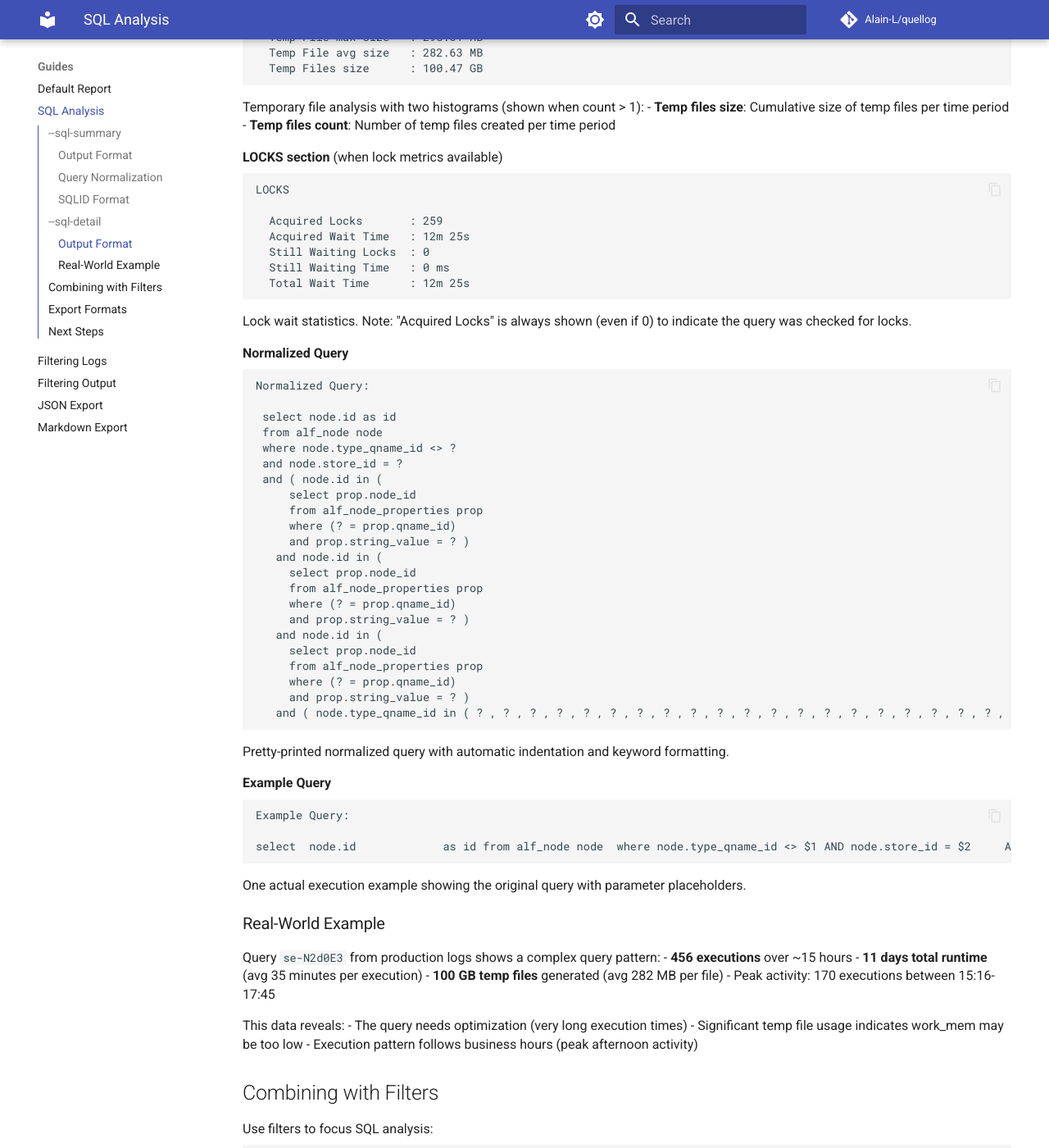
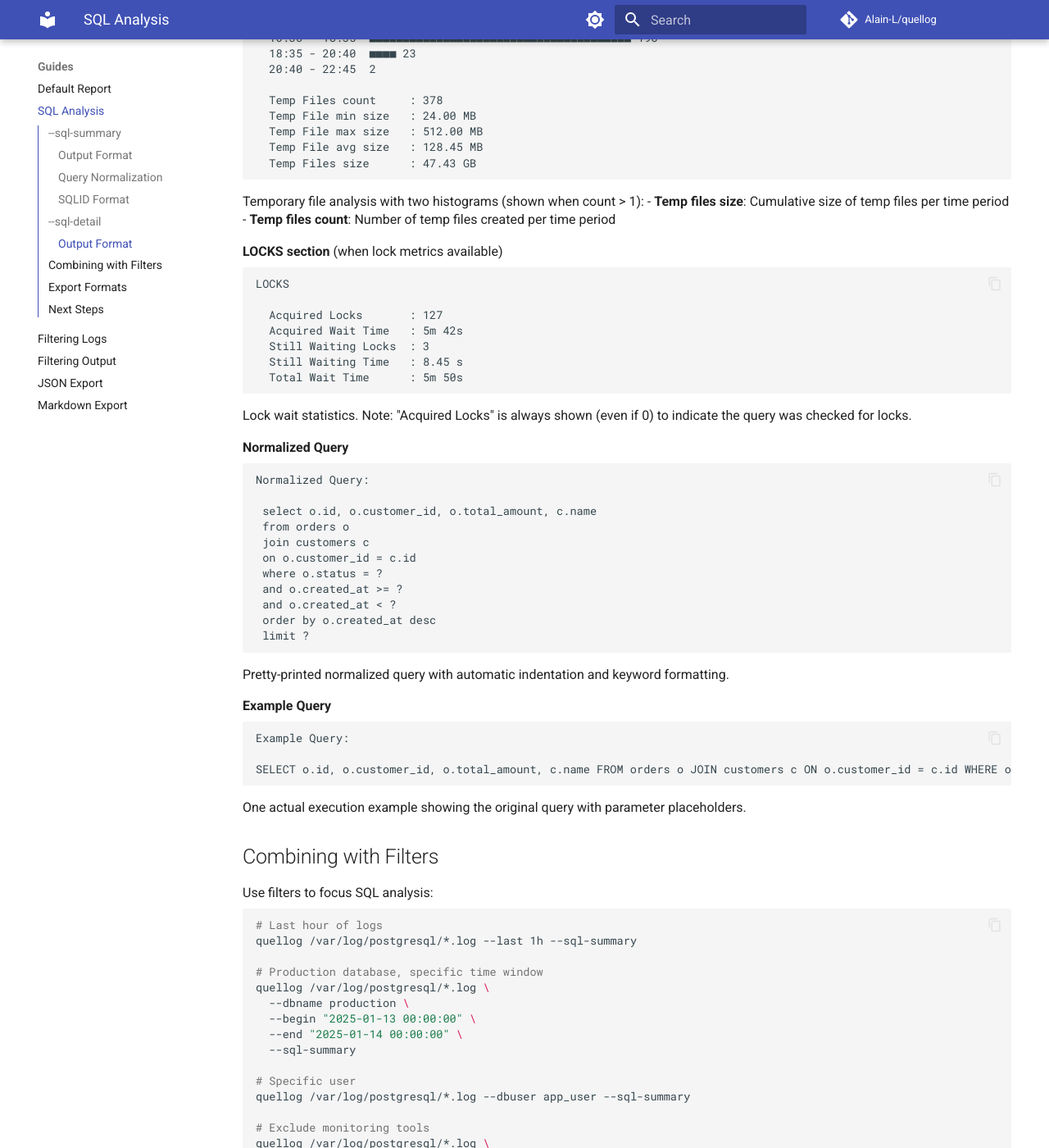
Before and after one commit to Alain-L/quellog, an MkDocs documentation site: the page built from docs/sql-reports.md, in a window 1280 px wide and 1400 px high, scrolled down 4798 px. Shown: the whole window at 82% size. Built offline with MkDocs 1.6.1 and Material for MkDocs 9.7.7, drawn with Linux system fonts in a browser that asks for light colours; comment, search, counter and statistics services are not loaded; some of the changed text lies outside the part shown.

Commit message:
docs: correct examples - use bzcat, make generic, remove real-world section
- Change compressed archive example from zcat to bzcat (gzip handled natively)
- Replace se-N2d0E3 specific examples with generic se-a1b2c3
- Show queries distributed across all duration buckets (not just >= 10s)
- Use more realistic metrics (1h total vs 11 days)
- Remove Real-World Example section analyzing specific query

````diff
--- a/docs/sql-reports.md
+++ b/docs/sql-reports.md
@@ -80,9 +80,9 @@
 Most time consuming queries:
 SQLID      Query                                          Executed           Max           Avg         Total
 ------------------------------------------------------------------------------------------------------------
-se-a1b2c3  select * from orders o join customer...              23        2.34 s      987 ms        22.71 s
-se-x4y5z6  select id, name, email from users wh...             456       456 ms       45 ms        20.52 s
-se-m7n8o9  select count(*) from events where us...             178        1.98 s      112 ms        19.94 s
+se-a1b2c3  select * from orders o join customer...              23        2.34 s        987 ms       22.71 s
+se-x4y5z6  select id, name, email from users wh...             456        456 ms         45 ms       20.52 s
+se-m7n8o9  select count(*) from events where us...             178        1.98 s        112 ms       19.94 s
 ```
 
 Top queries by total cumulative time. **Executed**: number of times run. **Max**: slowest execution. **Avg**: average duration. **Total**: sum of all executions.
@@ -94,9 +94,9 @@
 
 SQLID      Query                                                                         Count    Total Size
 ------------------------------------------------------------------------------------------------------------
-se-N2d0E3  select node.id as id from alf_node node where node.type_qname_id <> ?...       364     100.47 GB
-se-y1z2a3  select * from large_table order by created_at desc...                           12       1.23 GB
-se-b4c5d6  with recursive categories as ( select id, parent_id from...                      8     456.78 MB
+se-N2d0E3  select node.id as id from alf_node node where node.type_qname_id <> ?...        364     100.47 GB
+se-y1z2a3  select * from large_table order by created_at desc...                            12       1.23 GB
+se-b4c5d6  with recursive categories as ( select id, parent_id from...                       8     456.78 MB
 ```
 
 Queries that created temporary files, sorted by total tempfile size. **Count**: number of tempfile creations. **Total Size**: cumulative size of all tempfiles created by this query.
@@ -116,23 +116,25 @@
 Locks still waiting by query:
 SQLID      Query                                                     Locks         Avg Wait       Total Wait
 ------------------------------------------------------------------------------------------------------------
-se-q1r2s3  select * from products where category_id = ? for...         3           1.05 s           3.15 s
-up-t4u5v6  update users set last_login = now() where id = ?...         2          825 ms           1.65 s
+se-q1r2s3  select * from products where category_id = ? for...         3           1.05 s             3.15 s
+up-t4u5v6  update users set last_login = now() where id = ?...         2           825 ms             1.65 s
 
 Most frequent waiting queries:
 SQLID      Query                                                     Locks         Avg Wait       Total Wait
 ------------------------------------------------------------------------------------------------------------
-up-bG8qBk  update alf_node set version = ? , transaction_id...        259           2.88 s          12m 25s
-in-79Lxjd  insert into alf_content_url (id, content_url, co...        130           2.97 s           6m 26s
-up-Yd6ZIK  update act_ru_task set rev_ = ?, name_ = ?, pare...         19           5.68 s           1m 47s
+up-bG8qBk  update alf_node set version = ? , transaction_id...        259           2.88 s           12m 25s
+in-79Lxjd  insert into alf_content_url (id, content_url, co...        130           2.97 s            6m 26s
+up-Yd6ZIK  update act_ru_task set rev_ = ?, name_ = ?, pare...         19           5.68 s            1m 47s
 ```
 
 Three tables showing queries involved in lock waits:
+
 - **Acquired locks by query**: Locks that were eventually granted (sorted by total wait time)
 - **Locks still waiting by query**: Locks not granted when logs ended (sorted by total wait time)
 - **Most frequent waiting queries**: All queries that waited, sorted by lock count
 
 **Fields**:
+
 - **Locks**: Number of lock wait events
 - **Avg Wait**: Average time spent waiting for locks
 - **Total Wait**: Sum of all lock wait times for this query
@@ -147,7 +149,7 @@
 SELECT * FROM users WHERE id = 42
 
 -- Normalized as
-SELECT * FROM users WHERE id = ?
+select * from users where id = ?
 ```
 
 ### SQLID Format
@@ -178,18 +180,18 @@
 ```
 SQL DETAILS
 
-  Query count | ■ = 5
+  Query count | ■ = 8
 
-  07:50 - 10:19  ■■■■■■■■■■ 54
-  10:19 - 12:48  ■■■■■■■■■■■■■■■■■■ 94
-  12:48 - 15:16  ■■■■■■■■■■■■■■■ 79
-  15:16 - 17:45  ■■■■■■■■■■■■■■■■■■■■■■■■■■■■■■■■■■ 170
-  17:45 - 20:14  ■■■■■■■■■■■ 56
-  20:14 - 22:42  3
+  09:00 - 11:00  ■■■■■■■■ 42
+  11:00 - 13:00  ■■■■■■■■■■■■■■■■ 78
+  13:00 - 15:00  ■■■■■■■■■■■■■■ 67
+  15:00 - 17:00  ■■■■■■■■■■■■■■■■■■■■■■■ 112
+  17:00 - 19:00  ■■■■■■■ 34
+  19:00 - 21:00  5
 
-  Id                   : se-N2d0E3
+  Id                   : se-a1b2c3
   Query Type           : select
-  Count                : 456
+  Count                : 338
 ```
 
 Basic query information with execution count histogram (shown when count > 1).
@@ -199,28 +201,28 @@
 ```
 TIME
 
-  Cumulative time | ■ = 183 m
+  Cumulative time | ■ = 45 s
 
-  07:50 - 10:19  ■■■■■■■■■ 1772 m
-  10:19 - 12:48  ■■■■■■■■■■■■■■■■ 3059 m
-  12:48 - 15:16  ■■■■■■■■■■■■ 2227 m
-  15:16 - 17:45  ■■■■■■■■■■■■■■■■■■■■■■■■■■■■■■■■■■■■■■■ 7314 m
-  17:45 - 20:14  ■■■■■■■■ 1562 m
-  20:14 - 22:42  71 m
+  09:00 - 11:00  ■■■■■■■■ 378 s
+  11:00 - 13:00  ■■■■■■■■■■■■■■■■ 756 s
+  13:00 - 15:00  ■■■■■■■■■■■■ 589 s
+  15:00 - 17:00  ■■■■■■■■■■■■■■■■■■■■■■■■■■■■■■■■■■■■■■■ 1834 s
+  17:00 - 19:00  ■■■■■■ 312 s
+  19:00 - 21:00  23 s
 
-  Query duration distribution | ■ = 12 queries
+  Query duration distribution | ■ = 15 queries
 
-  < 1 ms          -
-  < 10 ms         -
-  < 100 ms        -
-  < 1 s           -
-  < 10 s          -
-  >= 10 s        ■■■■■■■■■■■■■■■■■■■■■■■■■■■■■■■■■■■■■■ 456 queries
+  < 1 ms         ■■ 28 queries
+  < 10 ms        ■■■■■■ 87 queries
+  < 100 ms       ■■■■■■■■■■ 145 queries
+  < 1 s          ■■■■■■■ 98 queries
+  < 10 s         ■■■■■ 67 queries
+  >= 10 s        ■ 13 queries
 
-  Total Duration       : 11d 2h 42m
-  Min Duration         : 2m 00s
-  Median Duration      : 35m 05s
-  Max Duration         : 1h 12m 50s
+  Total Duration       : 1h 05m 32s
+  Min Duration         : 1 ms
+  Median Duration      : 234 ms
+  Max Duration         : 15.23 s
 ```
 
 Execution time analysis with two histograms (shown when count > 1):
@@ -232,29 +234,29 @@
 ```
 TEMP FILES
 
-  Temp files size | ■ = 1 GB
+  Temp files size | ■ = 250 MB
 
-  08:09 - 10:27  ■■■■■■■■■■■ 11 GB
-  10:27 - 12:44  ■■■■■■■■■■■■■■■■■■■■■■■ 23 GB
-  12:44 - 15:01  ■■■■■■■■■■■■■ 13 GB
-  15:01 - 17:19  ■■■■■■■■■■■■■■■■■■■■■■■■■■■■■■■ 31 GB
-  17:19 - 19:36  ■■■■■■■■■■■■■■■■■■■■■■■■ 24 GB
-  19:36 - 21:53  ■ 1 GB
+  10:15 - 12:20  ■■■■■■■■ 2.1 GB
+  12:20 - 14:25  ■■■■■■■■■■■■■■■■ 4.3 GB
+  14:25 - 16:30  ■■■■■■■■■■ 2.8 GB
+  16:30 - 18:35  ■■■■■■■■■■■■■■■■■■■■■■■■■■■■■■■ 8.2 GB
+  18:35 - 20:40  ■■■■■ 1.5 GB
+  20:40 - 22:45  97 MB
 
-  Temp files count | ■ = 3
+  Temp files count | ■ = 5
 
-  08:09 - 10:27  ■■■■■■■■■■■■ 38
-  10:27 - 12:44  ■■■■■■■■■■■■■■■■■■■■■■■■■■■■■■ 91
-  12:44 - 15:01  ■■■■■■■■■■■■■■ 44
-  15:01 - 17:19  ■■■■■■■■■■■■■■■■■■■■■■■■■■■■■■■■■■■ 107
-  17:19 - 19:36  ■■■■■■■■■■■■■■■■■■■■■■■■■■■ 81
-  19:36 - 21:53  ■ 3
+  10:15 - 12:20  ■■■■■■■ 38
+  12:20 - 14:25  ■■■■■■■■■■■■■■ 72
+  14:25 - 16:30  ■■■■■■■■■ 45
+  16:30 - 18:35  ■■■■■■■■■■■■■■■■■■■■■■■■■■■■■■■■■■■■■■■ 198
+  18:35 - 20:40  ■■■■ 23
+  20:40 - 22:45  2
 
-  Temp Files count     : 364
-  Temp File min size   : 77.08 MB
-  Temp File max size   : 295.61 MB
-  Temp File avg size   : 282.63 MB
-  Temp Files size      : 100.47 GB
+  Temp Files count     : 378
+  Temp File min size   : 24.00 MB
+  Temp File max size   : 512.00 MB
+  Temp File avg size   : 128.45 MB
+  Temp Files size      : 47.43 GB
 ```
 
 Temporary file analysis with two histograms (shown when count > 1):
@@ -266,11 +268,11 @@
 ```
 LOCKS
 
-  Acquired Locks       : 259
-  Acquired Wait Time   : 12m 25s
-  Still Waiting Locks  : 0
-  Still Waiting Time   : 0 ms
-  Total Wait Time      : 12m 25s
+  Acquired Locks       : 127
+  Acquired Wait Time   : 5m 42s
+  Still Waiting Locks  : 3
+  Still Waiting Time   : 8.45 s
+  Total Wait Time      : 5m 50s
 ```
 
 Lock wait statistics. Note: "Acquired Locks" is always shown (even if 0) to indicate the query was checked for locks.
@@ -280,26 +282,15 @@
 ```
 Normalized Query:
 
- select node.id as id
- from alf_node node
- where node.type_qname_id <> ?
- and node.store_id = ?
- and ( node.id in (
-     select prop.node_id
-     from alf_node_properties prop
-     where (? = prop.qname_id)
-     and prop.string_value = ? )
-   and node.id in (
-     select prop.node_id
-     from alf_node_properties prop
-     where (? = prop.qname_id)
-     and prop.string_value = ? )
-   and node.id in (
-     select prop.node_id
-     from alf_node_properties prop
-     where (? = prop.qname_id)
-     and prop.string_value = ? )
-   and ( node.type_qname_id in ( ? , ? , ? , ? , ? , ? , ? , ? , ? , ? , ? , ? , ? , ? , ? , ? , ? , ? , ? , ? , ? ) ) )
+ select o.id, o.customer_id, o.total_amount, c.name
+ from orders o
+ join customers c
+ on o.customer_id = c.id
+ where o.status = ?
+ and o.created_at >= ?
+ and o.created_at < ?
+ order by o.created_at desc
+ limit ?
 ```
 
 Pretty-printed normalized query with automatic indentation and keyword formatting.
@@ -309,23 +300,10 @@
 ```
 Example Query:
 
-select  node.id             as id from alf_node node  where node.type_qname_id <> $1 AND node.store_id = $2     AND   (        node.id IN (     select PROP.node_id from alf_node_properties PROP where ($3 = PROP.qname_id) AND   PROP.string_value = $4  )     AND        node.id IN (     select PROP.node_id from alf_node_properties PROP where ($5 = PROP.qname_id) AND   PROP.string_value = $6  )     AND        node.id IN (     select PROP.node_id from alf_node_properties PROP where ($7 = PROP.qname_id) AND   PROP.string_value = $8  )     AND       (     node.type_qname_id IN  (  $9 , $10 , $11 , $12 , $13 , $14 , $15 , $16 , $17 , $18 , $19 , $20 , $21 , $22 , $23 , $24 , $25 , $26 , $27 , $28 , $29 )  )     )
+SELECT o.id, o.customer_id, o.total_amount, c.name FROM orders o JOIN customers c ON o.customer_id = c.id WHERE o.status = 'pending' AND o.created_at >= '2025-01-13 00:00:00' AND o.created_at < '2025-01-14 00:00:00' ORDER BY o.created_at DESC LIMIT 100
 ```
 
 One actual execution example showing the original query with parameter placeholders.
-
-### Real-World Example
-
-Query `se-N2d0E3` from production logs shows a complex query pattern:
-- **456 executions** over ~15 hours
-- **11 days total runtime** (avg 35 minutes per execution)
-- **100 GB temp files** generated (avg 282 MB per file)
-- Peak activity: 170 executions between 15:16-17:45
-
-This data reveals:
-- The query needs optimization (very long execution times)
-- Significant temp file usage indicates work_mem may be too low
-- Execution pattern follows business hours (peak afternoon activity)
 
 ## Combining with Filters
 
@@ -365,6 +343,7 @@
 ```
 
 Markdown output includes:
+
 - All histograms in code blocks
 - Tables with proper formatting
 - SQL queries in syntax-highlighted blocks
````
Also changed, not shown: docs/filtering-logs.md (+2 -2 lines).
